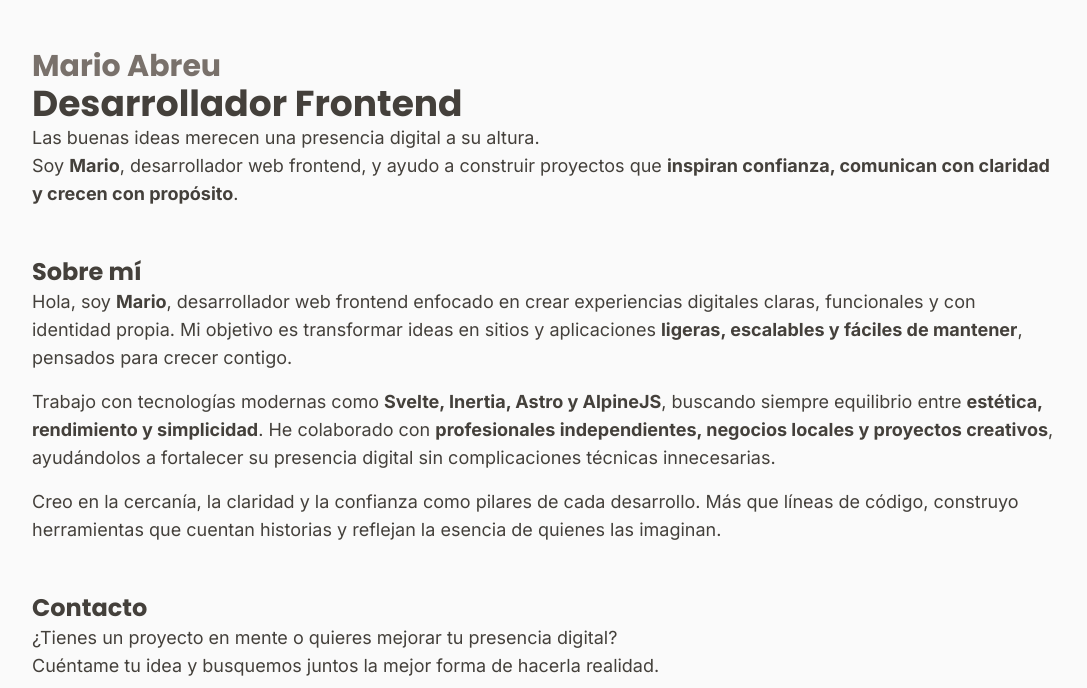
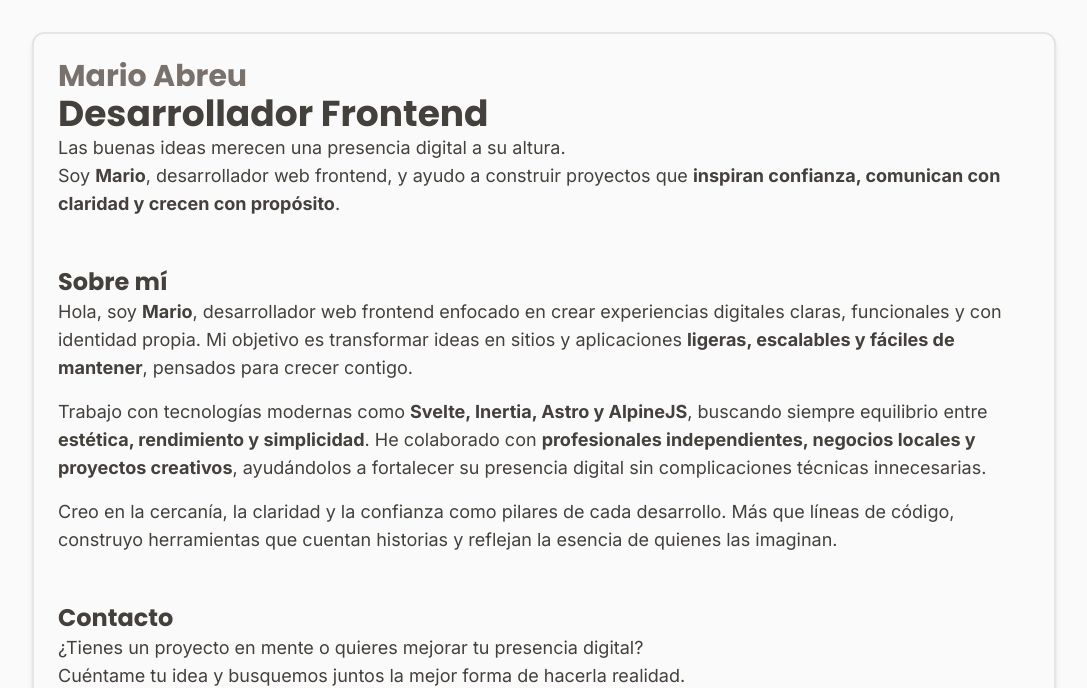
Before and after one commit to Max131/portfolio, an Astro site: page / in a window 1280 px wide. Shown: the top 688 px of the page, without its empty margins (96-1183 px from the left). Built offline with nearby package versions, Linux system fonts and the light colour scheme; Astro itself is replaced by a stand-in of ours.

Commit message:
style(Default.astro, index.astro): mejorar el diseño de los componentes con cambios en márgenes y padding

```diff
--- a/src/layouts/Default.astro
+++ b/src/layouts/Default.astro
@@ -92,7 +92,7 @@ const jsonLdService = {
     <script type="application/ld+json" set:html={JSON.stringify(jsonLdService)}></script>
   </head>
   <body class="bg-zinc-50 text-stone-700 transition-colors duration-500">
-    <main class="max-w-5xl mx-auto p-4 xl:p-0">
+    <main class="max-w-5xl mx-2 lg:mx-auto mt-8 p-6 border-2 bg-zinc-50 border-neutral-200 shadow-md rounded-xl">
       <slot />
     </main>
   </body>
--- a/src/pages/index.astro
+++ b/src/pages/index.astro
@@ -7,7 +7,7 @@ const t = useTranslation(Astro.currentLocale);
 ---
 
 <Layout title={t("user.role")}>
-	<section class="my-12" id="hero">
+	<section class="mb-12" id="hero">
 		<div class="">
 			<h1 class="font-title font-bold">
 				<span class="text-3xl text-stone-500">
```
